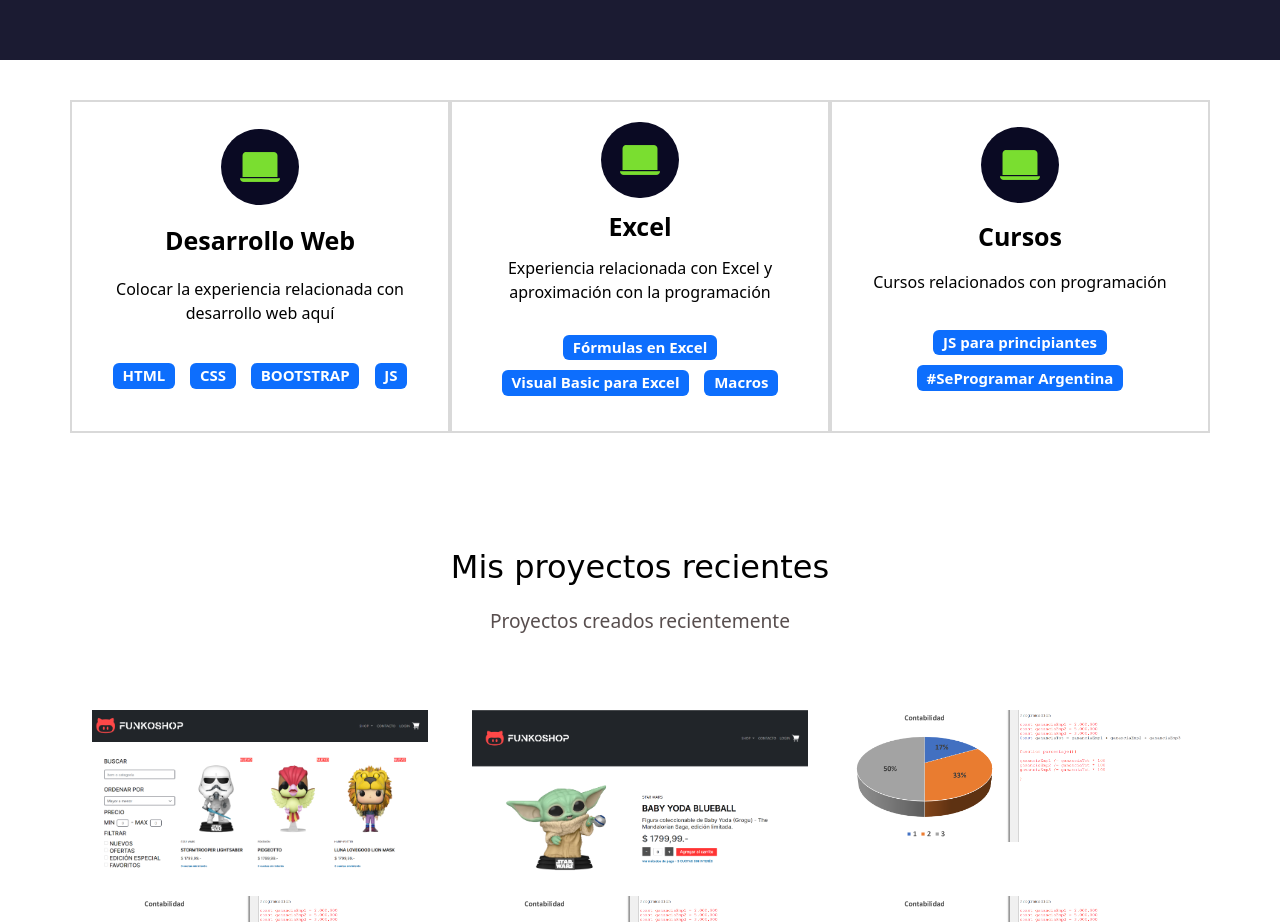
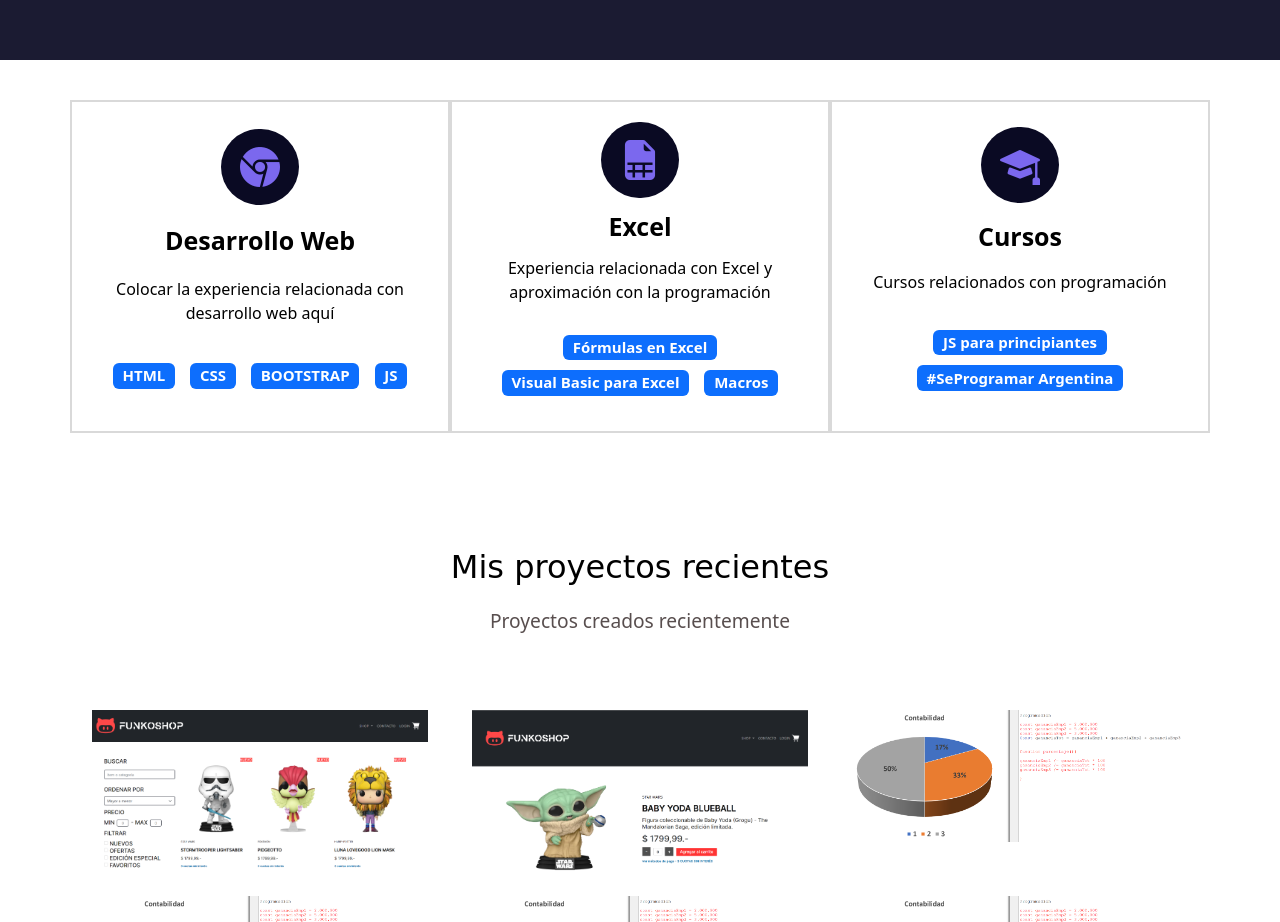
Before and after one commit to Amvillarroel/portafolio-amv, a plain HTML site: page index.html in a window 1280 px wide. Shown: the part 1260-2182 px from the top of the page. Drawn offline with nearby package versions, Linux system fonts and the light colour scheme; a web font is replaced by a local one.

Commit message:
Add files via upload

```diff
--- a/index.html
+++ b/index.html
@@ -84,7 +84,7 @@
 
             <!--Desarrollo web-->
             <div class="columna col-12 col-md-4">
-              <i class="bi bi-laptop-fill"></i>
+              <i class="bi bi-browser-chrome"></i>
               <p class="experiencia-titulo">Desarrollo Web</p>
               <p>Colocar la experiencia relacionada con desarrollo web aquí</p>
               <div class="badges-contenedor">
@@ -97,7 +97,7 @@
 
             <!--Excel-->
             <div class="columna col-12 col-md-4">
-              <i class="bi bi-laptop-fill"></i>
+              <i class="bi bi-file-earmark-spreadsheet-fill"></i>
               <p class="experiencia-titulo">Excel</p>
               <p>Experiencia relacionada con Excel y aproximación con la programación</p>
               <div class="badges-contenedor">
@@ -109,7 +109,8 @@
 
             <!--Estudiante-->
             <div class="columna col-12 col-md-4">
-              <i class="bi bi-laptop-fill"></i>
+              <i class="bi bi-mortarboard-fill"></i>
+              <!--<i class="bi bi-award-fill"></i> imagen alternativa-->
               <p class="experiencia-titulo">Cursos</p>
               <p>Cursos relacionados con programación</p>
               <div class="badges-contenedor">
--- a/style.css
+++ b/style.css
@@ -129,7 +129,7 @@ text-align: center;
 
 .experiencia i {
     font-size: 2.5rem;
-    color: #7ade30;
+    color: mediumslateblue;
     background-color: #0a0a23;
     padding: 8px 19px;
     border-radius: 50px;
```
